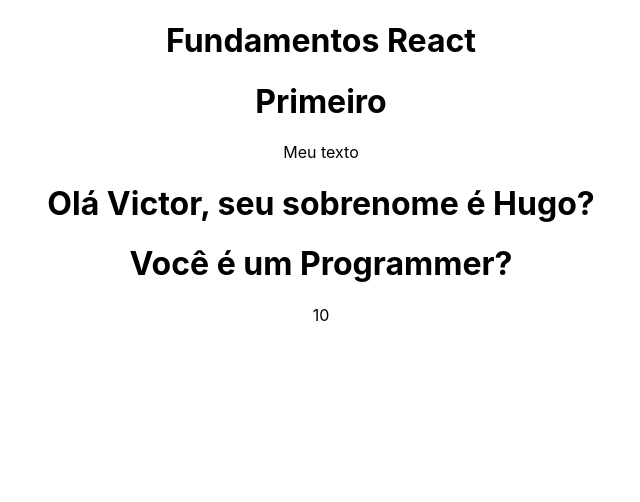
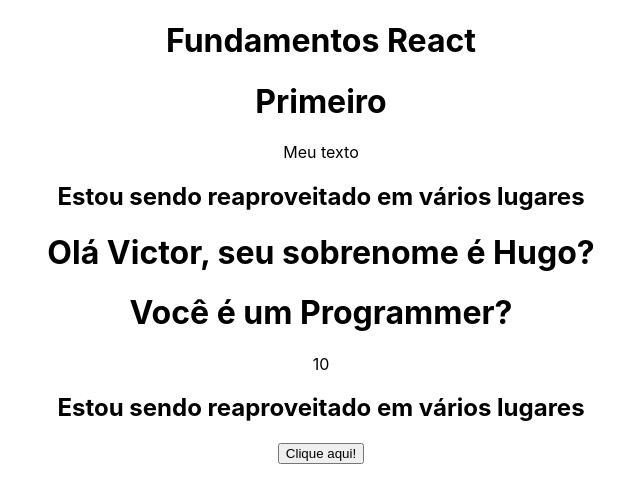
Before and after one commit to TorugoJS/estudos_react_udemy, a React (Create React App) app: page / in a window 1280 px wide. Shown: the top 502 px of the page, without its empty margins (319-959 px from the left). Built offline with nearby package versions, Linux system fonts and the light colour scheme.

Commit message:
estudos_react

```diff
--- a/src/App.js
+++ b/src/App.js
@@ -2,6 +2,7 @@
 import './App.css';
 import FirstComponent from './components/FirstComponent';
 import TemplateExpressions from './components/TemplateExpressions';
+import Events from './components/Events';
 
 function App() {
   return (
@@ -9,6 +10,7 @@
       <h1>Fundamentos React</h1>
       <FirstComponent />
       <TemplateExpressions />
+      <Events />
     </div>
   );
 }
--- /dev/null
+++ b/src/components/Events.js
@@ -0,0 +1,21 @@
+
+
+const Events = () => {
+
+    const handleClick = (e) => {
+        console.log(e)
+        console.log("Ativou")
+    }
+
+
+
+    return (
+        <div>
+            <div>
+                <button onClick={handleClick}>Clique aqui!</button>
+            </div>
+        </div>
+    )
+}
+
+export default Events
--- a/src/components/FirstComponent.js
+++ b/src/components/FirstComponent.js
@@ -1,4 +1,6 @@
 //arquivo js
+
+import MyComponents from "./MyComponents";
 
 const FirstComponent = () => {
 
@@ -14,6 +16,7 @@
             {/*Algum comentário */}
             <h1>Primeiro</h1>
             <p className="teste">Meu texto</p>
+            <MyComponents />
         </div>
 
     )
--- /dev/null
+++ b/src/components/MyComponents.js
@@ -0,0 +1,10 @@
+
+const MyComponents = () => {
+  return (
+    <div>
+        <h2>Estou sendo reaproveitado em vários lugares</h2>
+    </div>
+  )
+}
+
+export default MyComponents
--- a/src/components/TemplateExpressions.js
+++ b/src/components/TemplateExpressions.js
@@ -1,3 +1,4 @@
+import MyComponents from "./MyComponents"
 
 
 const TemplateExpressions = () => {
@@ -15,6 +16,7 @@
             <h1>Olá {name}, seu sobrenome é {sobrenome}?</h1>
             <h1>Você é um {data.job}?</h1>
             <p>{5 + 5}</p>
+            <MyComponents />
         </div>
     )
 }
```
